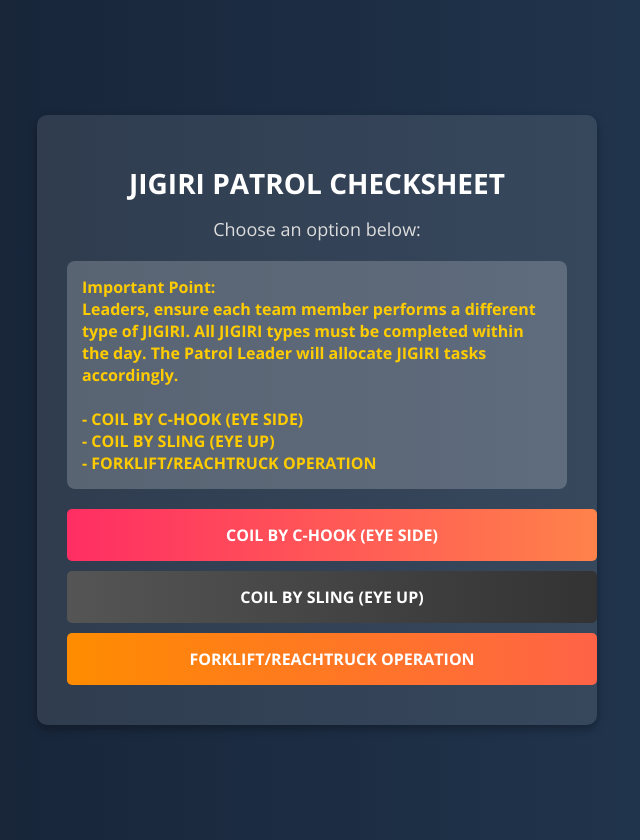
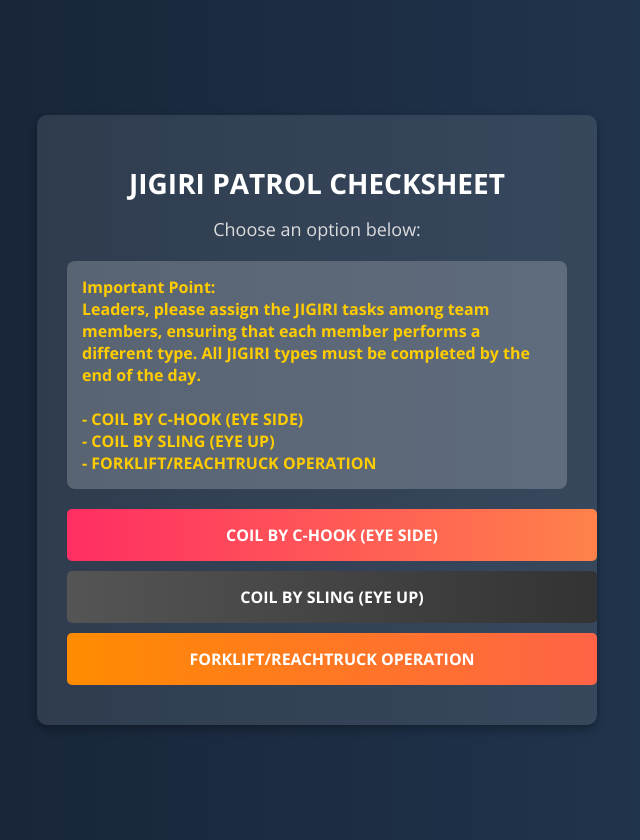
Before and after one commit to jfejssmweb/jigiriform, a plain HTML site: page index.html in a window 1280 px wide. Shown: the whole page, without its empty margins (323-963 px from the left). Drawn offline with nearby package versions, Linux system fonts and the light colour scheme.

Commit message:
Add files via upload

```diff
--- a/index.html
+++ b/index.html
@@ -92,8 +92,7 @@
 
     <div class="important-message">
       <strong>Important Point:</strong><br>
-      Leaders, ensure each team member performs a different type of JIGIRI. All JIGIRI types must be completed within the day.
-      The Patrol Leader will allocate JIGIRI tasks accordingly.<br><br>
+      Leaders, please assign the JIGIRI tasks among team members, ensuring that each member performs a different type. All JIGIRI types must be completed by the end of the day.<br><br>
       - COIL BY C-HOOK (EYE SIDE)<br>
       - COIL BY SLING (EYE UP)<br>
       - FORKLIFT/REACHTRUCK OPERATION
```
